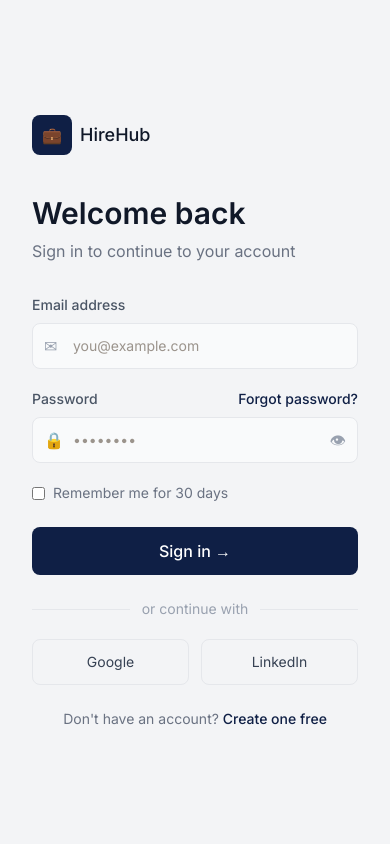
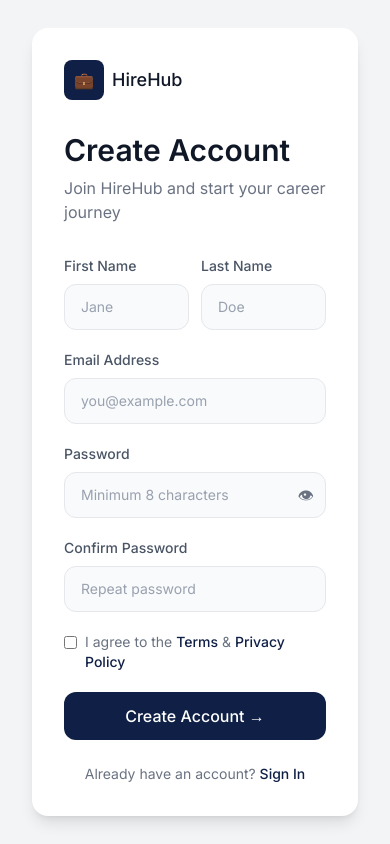
Before and after one commit to srsowmiya/Smart-Interview-Prep, a React (Vite) app in the folder Frontend/: page / in a window 390 px wide. Built offline with nearby package versions, Linux system fonts and the light colour scheme.

Commit message:
signup styled

```diff
--- a/Frontend/src/components/home/Signup.jsx
+++ b/Frontend/src/components/home/Signup.jsx
@@ -5,95 +5,217 @@ const Signup = () => {
   const [password, setPassword] = useState("");
   const [confirm, setConfirm] = useState("");
 
-  const score = [password.length >= 8, /[A-Z]/.test(password), /[0-9]/.test(password), /[^A-Za-z0-9]/.test(password)].filter(Boolean).length;
-  const strColors = ["bg-red-400", "bg-amber-400", "bg-blue-400", "bg-teal-400"];
-  const strLabels = ["Weak", "Fair", "Good", "Strong"];
-  const strTextColors = ["text-red-300", "text-amber-300", "text-blue-300", "text-teal-300"];
+  const score = [
+    password.length >= 8,
+    /[A-Z]/.test(password),
+    /[0-9]/.test(password),
+    /[^A-Za-z0-9]/.test(password),
+  ].filter(Boolean).length;
+
+  const strengthColors = [
+    "bg-red-400",
+    "bg-amber-400",
+    "bg-blue-400",
+    "bg-teal-400",
+  ];
+
+  const strengthLabels = [
+    "Weak",
+    "Fair",
+    "Good",
+    "Strong",
+  ];
 
   return (
-    <div className="min-h-screen flex items-center justify-center bg-gradient-to-br from-indigo-500 via-purple-600 to-pink-400 p-6">
-      <div className="relative overflow-hidden w-full max-w-sm rounded-2xl bg-white/9 backdrop-blur-xl border border-white/20 p-8 text-white">
+    <div className="flex h-screen w-full">
+      {/* LEFT IMAGE */}
+      <div className="relative hidden md:block flex-1">
+        <img
+          src="https://t4.ftcdn.net/jpg/02/76/83/17/360_F_276831797_pt3LSNMifFHn6cOnsAc60IQPd0IkKW4z.jpg"
+          alt="Signup"
+          className="absolute inset-0 w-full h-full object-cover object-center"
+        />
+        <div className="absolute inset-0 bg-black/20"></div>
+      </div>
 
-        <div className="absolute -top-8 -right-8 w-32 h-32 rounded-full bg-white/5 pointer-events-none" />
-        <div className="absolute -bottom-4 -left-4 w-20 h-20 rounded-full bg-white/4 pointer-events-none" />
+      {/* RIGHT SIDE */}
+      <div className="flex-1 bg-[#f3f4f6] flex items-center justify-center p-8">
+        <div className="w-full max-w-[500px] bg-white rounded-2xl shadow-lg p-8">
+          {/* Logo */}
+          <div className="flex items-center gap-2 mb-8">
+            <div className="w-10 h-10 bg-[#0f1f45] rounded-lg flex items-center justify-center text-white">
+              💼
+            </div>
 
-        <div className="relative z-10">
-          <span className="inline-block text-xs font-medium bg-white/12 px-3 py-1 rounded-full mb-4">Create account</span>
-
-          <div className="mb-6">
-            <div className="w-10 h-10 rounded-full bg-white/12 border border-white/20 flex items-center justify-center mb-3">
-              <span className="text-lg">✨</span>
-            </div>
-            <h1 className="text-xl font-medium mb-1">Get started</h1>
-            <p className="text-white/55 text-sm">Create your free account</p>
+            <span className="text-lg font-medium text-gray-900">
+              HireHub
+            </span>
           </div>
 
-          <div className="space-y-4">
-            <div className="flex gap-2">
-              {[["First name", "Jane"], ["Last name", "Doe"]].map(([lbl, ph]) => (
-                <div key={lbl} className="flex-1">
-                  <label className="block text-white/65 text-xs font-medium mb-1.5">{lbl}</label>
-                  <input type="text" placeholder={ph}
-                    className="w-full bg-white/10 border border-white/22 rounded-xl px-3 py-2.5 text-white placeholder-white/40 text-sm outline-none focus:border-white/55 transition" />
-                </div>
-              ))}
+          {/* Heading */}
+          <h1 className="text-3xl font-semibold text-gray-900 mb-2">
+            Create Account
+          </h1>
+
+          <p className="text-gray-500 mb-8">
+            Join HireHub and start your career journey
+          </p>
+
+          <div className="space-y-5">
+            {/* Name */}
+            <div className="flex gap-3">
+              <div className="flex-1">
+                <label className="block text-sm font-medium text-gray-600 mb-2">
+                  First Name
+                </label>
+
+                <input
+                  type="text"
+                  placeholder="Jane"
+                  className="w-full bg-gray-50 border border-gray-200 rounded-xl px-4 py-3 text-sm text-gray-900 placeholder-gray-400 outline-none focus:border-gray-400"
+                />
+              </div>
+
+              <div className="flex-1">
+                <label className="block text-sm font-medium text-gray-600 mb-2">
+                  Last Name
+                </label>
+
+                <input
+                  type="text"
+                  placeholder="Doe"
+                  className="w-full bg-gray-50 border border-gray-200 rounded-xl px-4 py-3 text-sm text-gray-900 placeholder-gray-400 outline-none focus:border-gray-400"
+                />
+              </div>
             </div>
 
+            {/* Email */}
             <div>
-              <label className="block text-white/65 text-xs font-medium mb-1.5">Email</label>
-              <input type="email" placeholder="you@example.com"
-                className="w-full bg-white/10 border border-white/22 rounded-xl px-4 py-2.5 text-white placeholder-white/40 text-sm outline-none focus:border-white/55 transition" />
+              <label className="block text-sm font-medium text-gray-600 mb-2">
+                Email Address
+              </label>
+
+              <input
+                type="email"
+                placeholder="you@example.com"
+                className="w-full bg-gray-50 border border-gray-200 rounded-xl px-4 py-3 text-sm text-gray-900 placeholder-gray-400 outline-none focus:border-gray-400"
+              />
             </div>
 
+            {/* Password */}
             <div>
-              <label className="block text-white/65 text-xs font-medium mb-1.5">Password</label>
+              <label className="block text-sm font-medium text-gray-600 mb-2">
+                Password
+              </label>
+
               <div className="relative">
-                <input type={showPwd ? "text" : "password"} placeholder="Min. 8 chars"
-                  value={password} onChange={(e) => setPassword(e.target.value)}
-                  className="w-full bg-white/10 border border-white/22 rounded-xl px-4 py-2.5 pr-10 text-white placeholder-white/40 text-sm outline-none focus:border-white/55 transition" />
-                <button onClick={() => setShowPwd(!showPwd)}
-                  className="absolute right-3 top-1/2 -translate-y-1/2 text-white/45 hover:text-white/75 transition text-sm">
+                <input
+                  type={showPwd ? "text" : "password"}
+                  value={password}
+                  onChange={(e) => setPassword(e.target.value)}
+                  placeholder="Minimum 8 characters"
+                  className="w-full bg-gray-50 border border-gray-200 rounded-xl px-4 py-3 pr-12 text-sm text-gray-900 placeholder-gray-400 outline-none focus:border-gray-400"
+                />
+
+                <button
+                  type="button"
+                  onClick={() => setShowPwd(!showPwd)}
+                  className="absolute right-3 top-1/2 -translate-y-1/2 text-gray-500"
+                >
                   {showPwd ? "🙈" : "👁"}
                 </button>
               </div>
-              {password && (
+
+              {password.length > 0 && (
                 <>
                   <div className="flex gap-1 mt-2">
-                    {[1,2,3,4].map((i) => (
-                      <div key={i} className={`h-0.5 flex-1 rounded-full transition-all ${i <= score ? strColors[score-1] : "bg-white/18"}`} />
+                    {[1, 2, 3, 4].map((i) => (
+                      <div
+                        key={i}
+                        className={
+                          "h-1 flex-1 rounded-full " +
+                          (i <= score
+                            ? strengthColors[Math.max(score - 1, 0)]
+                            : "bg-gray-200")
+                        }
+                      />
                     ))}
                   </div>
-                  <p className={`text-xs mt-1 ${strTextColors[score-1]}`}>{strLabels[score-1]}</p>
+
+                  <p className="text-xs mt-1 text-gray-500">
+                    {strengthLabels[Math.max(score - 1, 0)]}
+                  </p>
                 </>
               )}
             </div>
 
+            {/* Confirm Password */}
             <div>
-              <label className="block text-white/65 text-xs font-medium mb-1.5">Confirm password</label>
-              <input type="password" placeholder="Repeat password"
-                value={confirm} onChange={(e) => setConfirm(e.target.value)}
-                className="w-full bg-white/10 border border-white/22 rounded-xl px-4 py-2.5 text-white placeholder-white/40 text-sm outline-none focus:border-white/55 transition" />
-              {confirm && (
-                <p className={`text-xs mt-1 ${confirm === password ? "text-teal-300" : "text-red-300"}`}>
-                  {confirm === password ? "✓ Passwords match" : "✗ Does not match"}
+              <label className="block text-sm font-medium text-gray-600 mb-2">
+                Confirm Password
+              </label>
+
+              <input
+                type="password"
+                value={confirm}
+                onChange={(e) => setConfirm(e.target.value)}
+                placeholder="Repeat password"
+                className="w-full bg-gray-50 border border-gray-200 rounded-xl px-4 py-3 text-sm text-gray-900 placeholder-gray-400 outline-none focus:border-gray-400"
+              />
+
+              {confirm.length > 0 && (
+                <p
+                  className={
+                    "text-xs mt-1 " +
+                    (confirm === password
+                      ? "text-green-600"
+                      : "text-red-500")
+                  }
+                >
+                  {confirm === password
+                    ? "✓ Passwords match"
+                    : "✗ Passwords do not match"}
                 </p>
               )}
             </div>
 
-            <label className="flex items-start gap-2 cursor-pointer">
-              <input type="checkbox" className="mt-0.5 accent-white" />
-              <span className="text-white/60 text-xs leading-relaxed">
-                I agree to the <a href="#" className="text-white font-medium">Terms</a> &amp; <a href="#" className="text-white font-medium">Privacy Policy</a>
+            {/* Terms */}
+            <label className="flex items-start gap-2">
+              <input type="checkbox" className="mt-1" />
+
+              <span className="text-sm text-gray-500">
+                I agree to the{" "}
+                <a
+                  href="#"
+                  className="text-[#0f1f45] font-medium hover:underline"
+                >
+                  Terms
+                </a>{" "}
+                &{" "}
+                <a
+                  href="#"
+                  className="text-[#0f1f45] font-medium hover:underline"
+                >
+                  Privacy Policy
+                </a>
               </span>
             </label>
 
-            <button className="w-full bg-white/88 text-teal-700 font-medium py-2.5 rounded-xl text-sm hover:bg-white transition flex items-center justify-center gap-2">
-              Create account →
+            {/* Submit */}
+            <button className="w-full bg-[#0f1f45] hover:bg-[#1a3060] text-white py-3 rounded-xl font-medium transition">
+              Create Account →
             </button>
           </div>
 
-          <p className="text-center text-white/45 text-xs mt-5">
-            Have an account? <a href="#" className="text-white font-medium">Sign in</a>
+          {/* Footer */}
+          <p className="text-center text-sm text-gray-500 mt-6">
+            Already have an account?{" "}
+            <a
+              href="/login"
+              className="text-[#0f1f45] font-medium hover:underline"
+            >
+              Sign In
+            </a>
           </p>
         </div>
       </div>
--- a/Frontend/src/main.jsx
+++ b/Frontend/src/main.jsx
@@ -1,10 +1,10 @@
 import { StrictMode } from 'react'
 import { createRoot } from 'react-dom/client'
 import './index.css'
-import Login from './components/home/Login.jsx'
+import Signup from './components/home/Signup.jsx'
 
 createRoot(document.getElementById('root')).render(
   <StrictMode>
-    <Login />
+    <Signup />
   </StrictMode>,
 )
```
